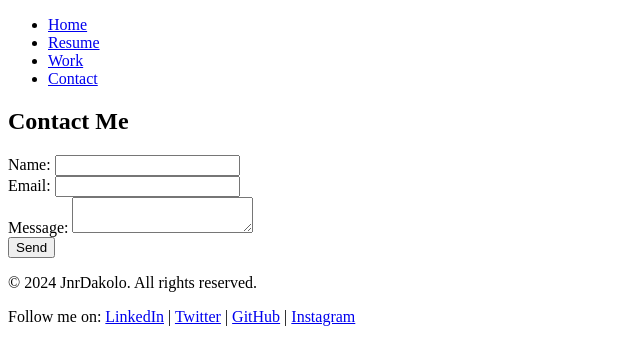
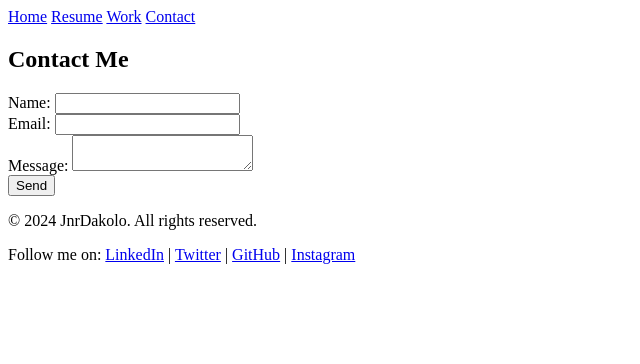
Before and after one commit to junosdakolo/HTML_Project, a plain HTML site: page contact.html in a window 1280 px wide. Shown: the whole page, without its empty margins (0-640 px from the left). Drawn offline with Linux system fonts and the light colour scheme.

Commit message:
6th commit

```diff
--- a/contact.html
+++ b/contact.html
@@ -9,13 +9,13 @@
 
     <!-- Navigation bar -->
     <nav>
-        <ul>
-            <li><a href="index.html">Home</a></li>
-            <li><a href="resume.html">Resume</a></li>
-            <li><a href="works.html">Work</a></li>
-            <li><a href="contact.html">Contact</a></li>
-        </ul>
-    </nav>
+
+        <a href="index.html">Home</a>
+        <a href="resume.html">Resume</a>
+        <a href="works.html">Work</a>
+        <a href="contact.html">Contact</a>
+
+</nav>
 
     <section >
         <h2>Contact Me</h2>
```
Also changed, not shown: index.html (+6 -6 lines), resume.html (+7 -7 lines), works.html (+7 -7 lines), about.html (added).
